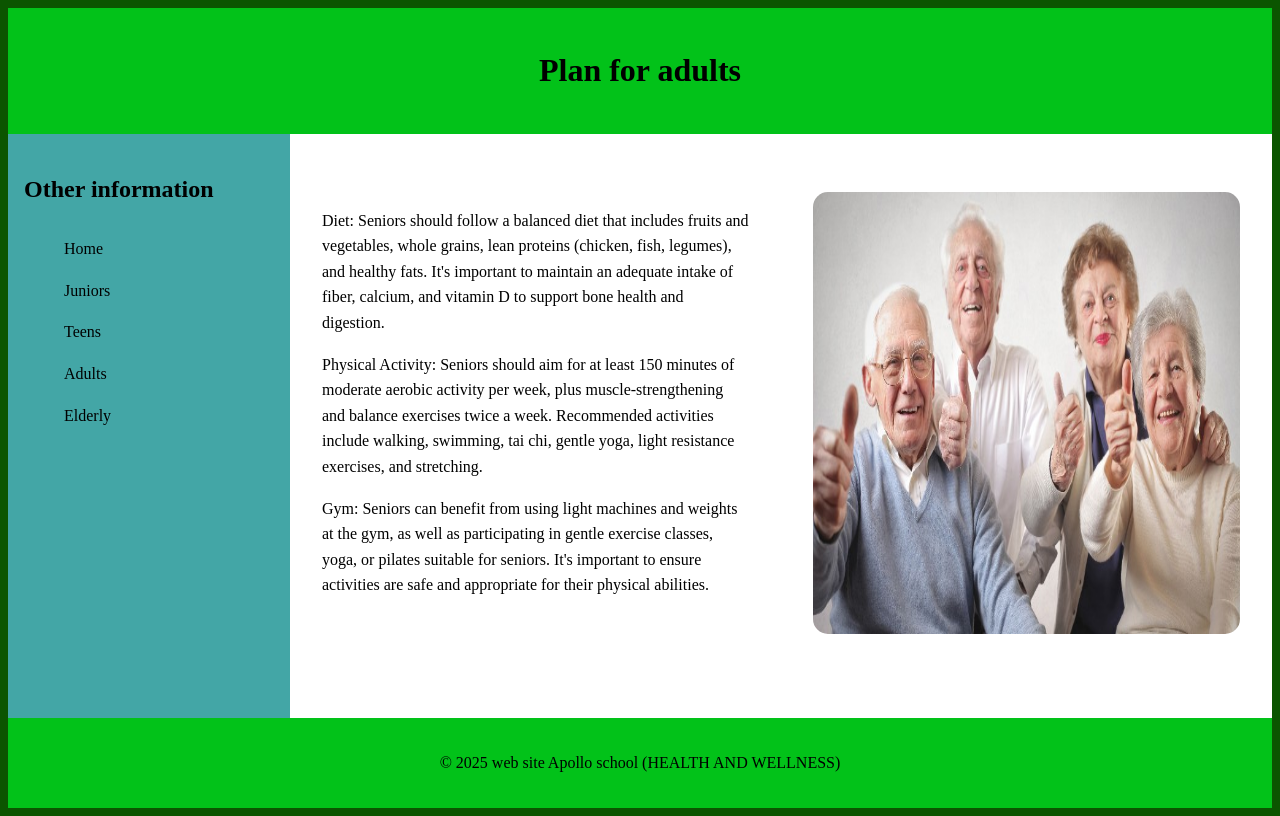
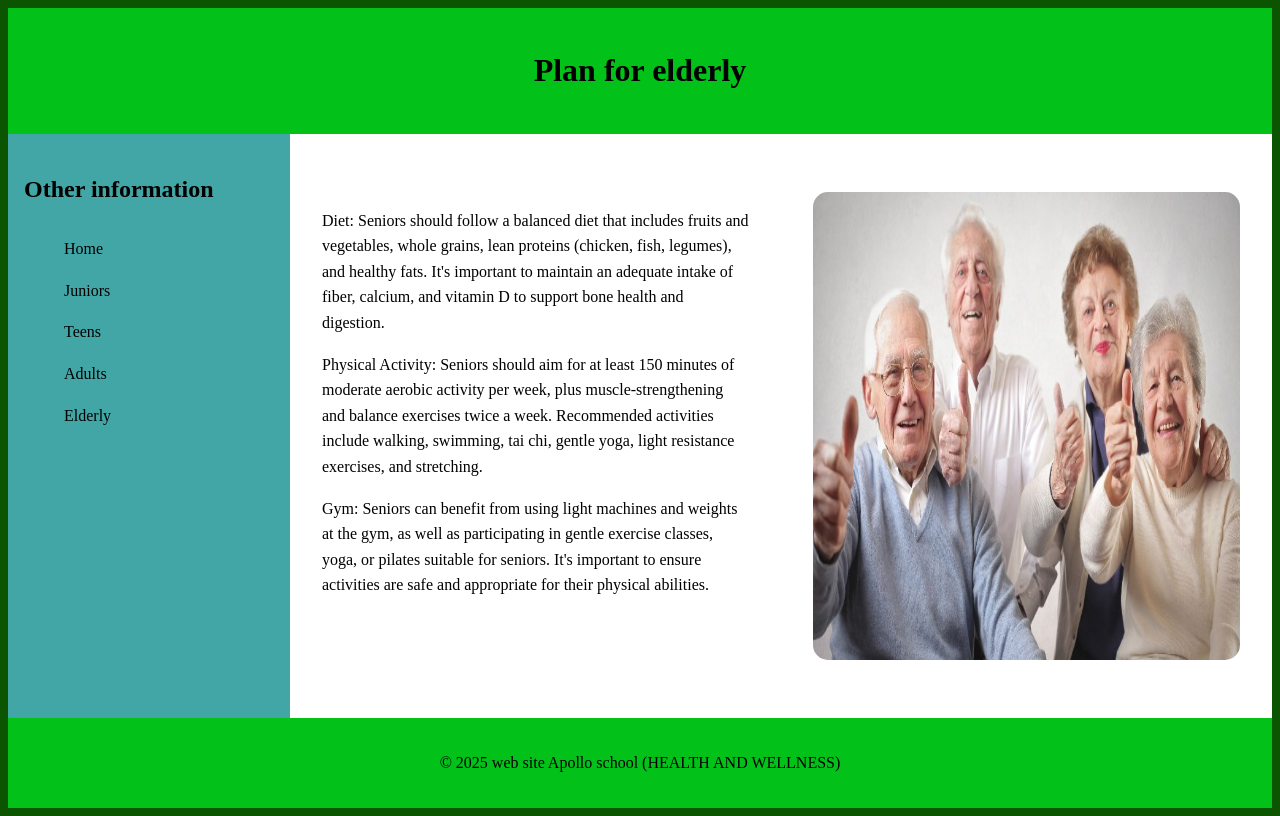
Before and after one commit to BN-droid/Apollo, a plain HTML site: page elderly.html in a window 1280 px wide. Drawn offline with Linux system fonts and the light colour scheme.

Commit message:
change the name

```diff
--- a/elderly.html
+++ b/elderly.html
@@ -3,7 +3,7 @@
     <link rel="icon" type="image/x-icon" href="favicon/valo.favicon.png">
     <meta charset="UTF-8">
     <meta name="viewport" content="width=device-width, initial-scale=1.0">
-    <title>Adults</title>
+    <title>Elderly</title>
     <style>
         .allineacentro
         {
@@ -117,7 +117,7 @@
 <div class="container">
     <!-- Intestazione -->
     <header>
-        <h1>Plan for adults</h1>
+        <h1>Plan for elderly</h1>
     </header>
 
     <!-- Contenuto principale -->
@@ -147,7 +147,7 @@
 
         <div class="content">
             <br>
-            <img src="5.jpeg" height="85%" width="100%" class="arrotonda-angoli">
+            <img src="5.jpeg" height="90%" width="100%" class="arrotonda-angoli">
         </div>
     </div>
 
```
